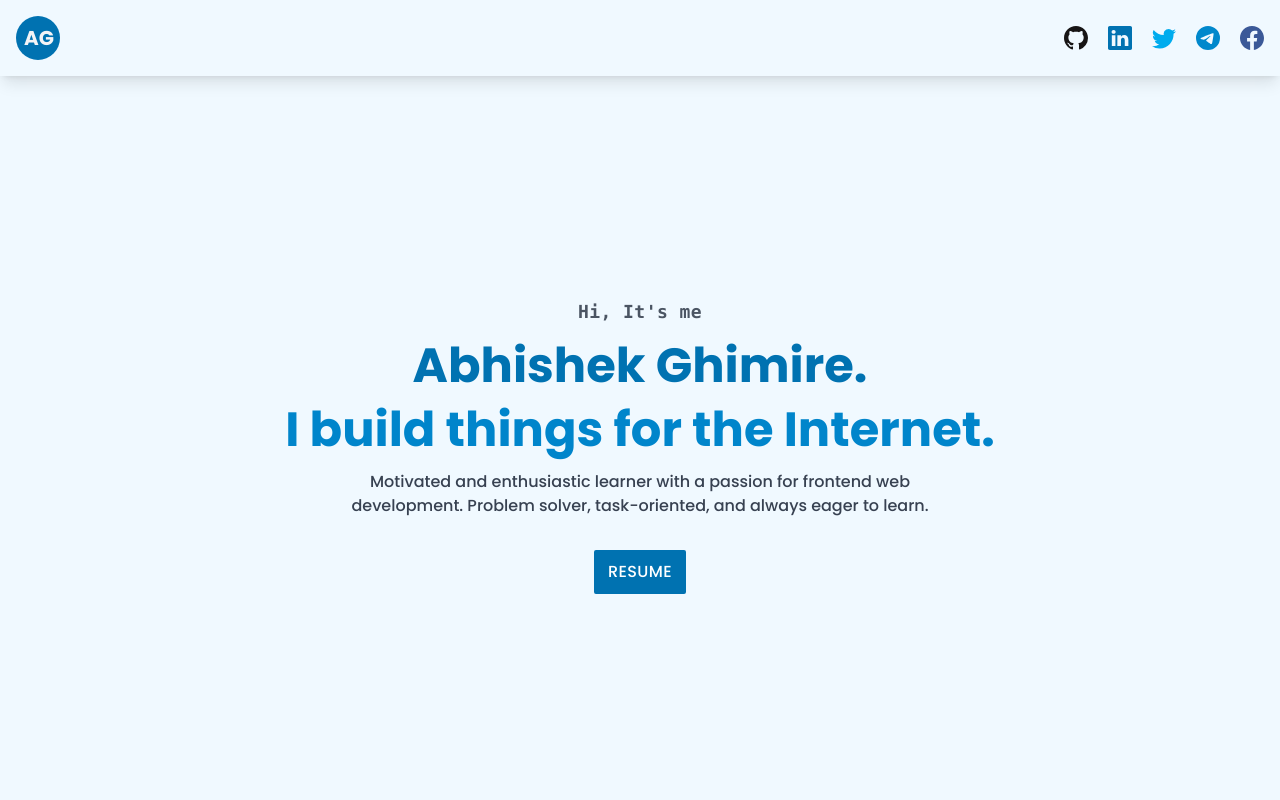
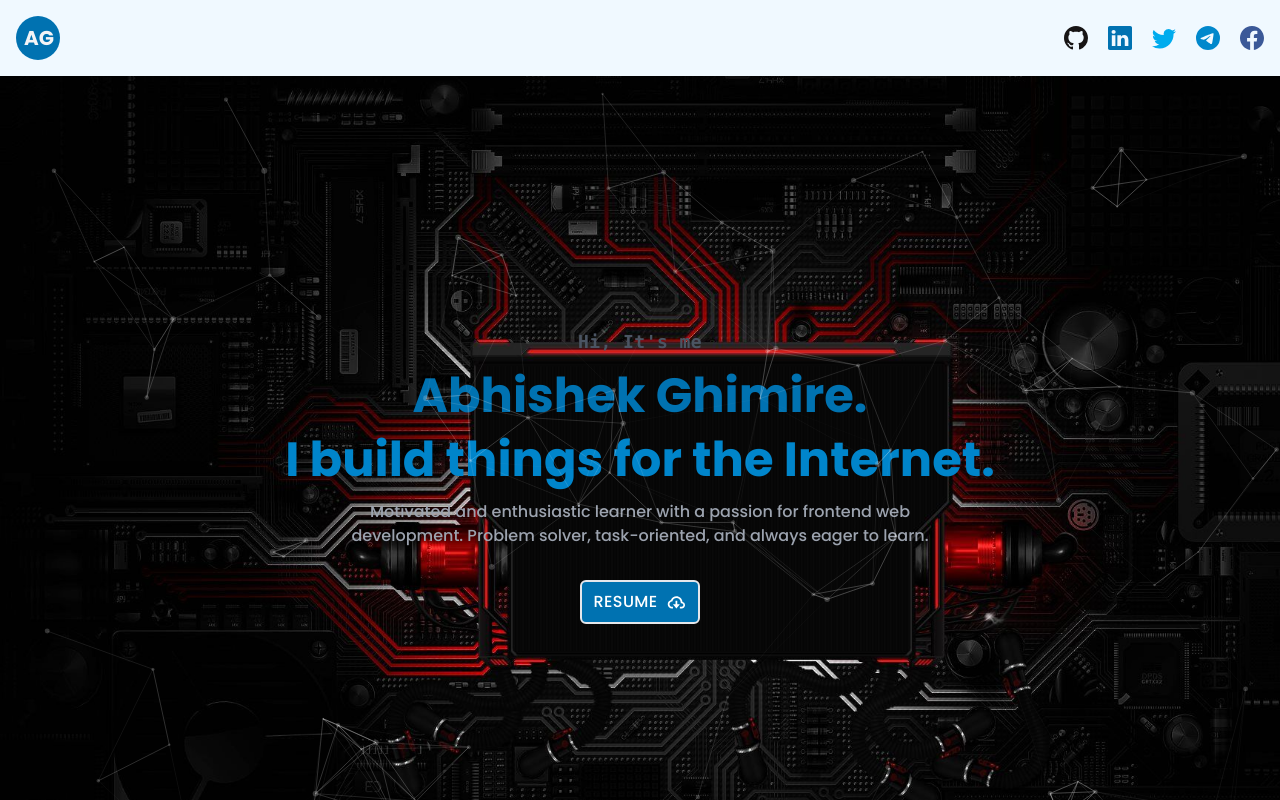
Before and after one commit to pingAvisek/Portfolio, a React (Vite) app: page / in a window 1280 px wide. Shown: the top 800 px of the page. Built offline with nearby package versions, Linux system fonts and the light colour scheme.

Commit message:
ts particles implementation

```diff
--- a/package.json
+++ b/package.json
@@ -12,7 +12,9 @@
     "react": "^18.2.0",
     "react-dom": "^18.2.0",
     "react-icons": "^4.8.0",
-    "react-router-dom": "^6.10.0"
+    "react-router-dom": "^6.10.0",
+    "react-tsparticles": "^2.9.3",
+    "tsparticles": "^2.9.3"
   },
   "devDependencies": {
     "@types/react": "^18.0.28",
--- a/src/App.css
+++ b/src/App.css
@@ -13,3 +13,9 @@
 .padding {
   @apply p-4 sm:p-0;
 }
+
+.home {
+  /* z-index: -1; */
+  background: #0f0f0f url(./assets/images/background.jpg) no-repeat fixed;
+  background-size: cover;
+}
--- a/src/Layouts/RootLayout.jsx
+++ b/src/Layouts/RootLayout.jsx
@@ -1,12 +1,28 @@
 import React from "react";
 import Header from "../pages/Header";
 import Home from "../pages/Home";
+import About from "../pages/About";
 
 export default function RootLayout() {
   return (
     <>
       <Header />
       <Home />
+      <About />
+      <About />
+      <About />
+      <About />
+      <About />
+      <About />
+      <About />
+      <About />
+      <About />
+      <About />
+      <About />
+      <About />
+      <About />
+      <About />
+      <About />
     </>
   );
 }
--- /dev/null
+++ b/src/components/Design.jsx
@@ -0,0 +1,134 @@
+import { useCallback } from "react";
+import Particles from "react-tsparticles";
+import { loadFull } from "tsparticles";
+
+const Design = () => {
+  const particlesInit = useCallback(async (engine) => {
+    await loadFull(engine);
+  }, []);
+
+  const particlesLoaded = useCallback(async (container) => {}, []);
+  return (
+    <Particles
+      className="w-full h-screen"
+      id="tsparticles"
+      init={particlesInit}
+      loaded={particlesLoaded}
+      options={{
+        fullScreen: false,
+        fpsLimit: 60,
+
+        particles: {
+          number: {
+            value: 60,
+            density: {
+              enable: true,
+              value_area: 600,
+            },
+          },
+          color: {
+            value: "#ffffff",
+          },
+          shape: {
+            type: "circle",
+            stroke: {
+              width: 0,
+              color: "#000000",
+            },
+            polygon: {
+              nb_sides: 8,
+            },
+            image: {
+              src: "img/github.svg",
+              width: 100,
+              height: 100,
+            },
+          },
+          opacity: {
+            value: 0.2,
+            random: false,
+            anim: {
+              enable: false,
+              speed: 1,
+              opacity_min: 0.1,
+              sync: false,
+            },
+          },
+          size: {
+            value: 3,
+            random: true,
+            anim: {
+              enable: false,
+              speed: 40,
+              size_min: 0.1,
+              sync: false,
+            },
+          },
+          line_linked: {
+            enable: true,
+            distance: 150,
+            color: "#ffffff",
+            opacity: 0.2,
+            width: 1,
+          },
+          move: {
+            enable: true,
+            speed: 1,
+            direction: "none",
+            random: false,
+            straight: false,
+            out_mode: "out",
+            bounce: false,
+            attract: {
+              enable: false,
+              rotateX: 600,
+              rotateY: 1200,
+            },
+          },
+        },
+        interactivity: {
+          detect_on: "canvas",
+          events: {
+            onhover: {
+              enable: true,
+              mode: "grab",
+            },
+            onclick: {
+              enable: true,
+              mode: "push",
+            },
+            resize: true,
+          },
+          modes: {
+            grab: {
+              distance: 200,
+              line_linked: {
+                opacity: 1,
+              },
+            },
+            bubble: {
+              distance: 200,
+              size: 2,
+              duration: 2,
+              opacity: 8,
+              speed: 3,
+            },
+            repulse: {
+              distance: 200,
+              duration: 0.4,
+            },
+            push: {
+              particles_nb: 4,
+            },
+            remove: {
+              particles_nb: 2,
+            },
+          },
+        },
+        retina_detect: true,
+      }}
+    />
+  );
+};
+
+export default Design;
--- a/src/pages/About.jsx
+++ b/src/pages/About.jsx
@@ -2,7 +2,7 @@ import React from "react";
 
 export default function About() {
   return (
-    <section className="about">
+    <section className="bg-gray-400 about container m-auto">
       <h1>About me</h1>
     </section>
   );
--- a/src/pages/Header.jsx
+++ b/src/pages/Header.jsx
@@ -8,7 +8,7 @@ export default function Header() {
   return (
     <>
       <div className="header-layout">
-        <header className="p-4 bg-primary-50 shadow-lg min-w-[3.75rem]">
+        <header className="p-4 bg-transparent shadow-lg min-w-[3.75rem]">
           <div className=" container mx-auto flex justify-between items-center ">
             <Link to="/">
               <Logo />
--- a/src/pages/Home.jsx
+++ b/src/pages/Home.jsx
@@ -1,5 +1,7 @@
 import React from "react";
 import { Link } from "react-router-dom";
+import { BiCloudDownload } from "react-icons/bi";
+import Design from "../components/Design";
 
 export default function Home() {
   const resumeURL =
@@ -10,10 +12,15 @@ export default function Home() {
   }
 
   return (
-    <section className="w-screen sm:p-4 h-[calc(100vh-3.75rem)] container mx-auto text-center padding flex flex-col items-center justify-center ">
-      <h5 className="font-mono font-semibold text-gray-600 tracking-wide text-lg">
+    <section className="home w-full h-screen -z-10 ">
+      <div className="absolute z-10 ">
+        <Design />
+      </div>
+
+      <div className="hero-content relative sm:p-4 w-full h-screen container mx-auto text-center padding flex flex-col items-center justify-center">
+        <p className="font-mono font-semibold text-gray-600 tracking-wide text-lg">
           Hi, It's me
-      </h5>
+        </p>
         <h1
           title="@pingAvisek"
           className="text-5xl font-bold py-4 text-primary-700"
@@ -23,16 +30,21 @@ export default function Home() {
         <h1 className="text-5xl font-bold text-primary-600 opacity-100">
           I build things for the Internet.
         </h1>
-      <p className="py-4 mb-4 text-gray-700 max-w-[58ch] font-medium">
+        <p className="py-4 mb-4 text-gray-400 max-w-[58ch] font-medium">
           Motivated and enthusiastic learner with a passion for frontend web
           development. Problem solver, task-oriented, and always eager to learn.
         </p>
+
         <Link
           onClick={previewResume}
-        className="font-medium text-white bg-primary-700 uppercase tracking-wide border-2 rounded-sm py-2 px-3 transition duration-300 ease-in-out border-primary-700 hover:text-primary-700 hover:bg-primary-50 "
+          rel="noopener noreferrer"
+          title="Download Resume"
+          className="uppercase font-medium tracking-wide flex items-center justify-center gap-2 bg-primary-700 text-white py-2 px-3 border-2 rounded-md transition hover:bg-primary-900 relative z-50"
         >
-        Resume
+          <span>resume</span>
+          <BiCloudDownload size="1.3rem" />
         </Link>
+      </div>
     </section>
   );
 }
```
Also changed, not shown: src/assets/images/background.jpg (added), 1 other file (tests, documents, lock files or other folders). Lines whose indentation alone changed are shown as unchanged.
